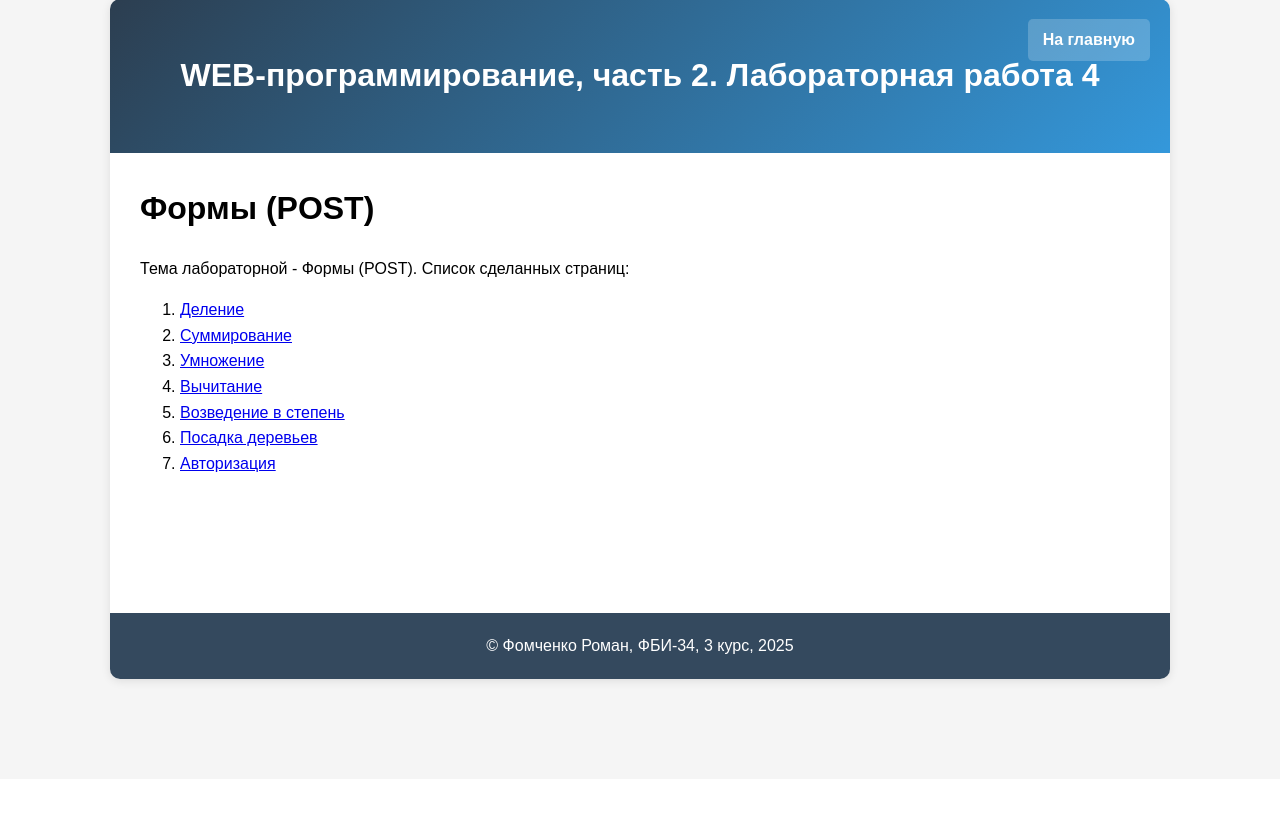
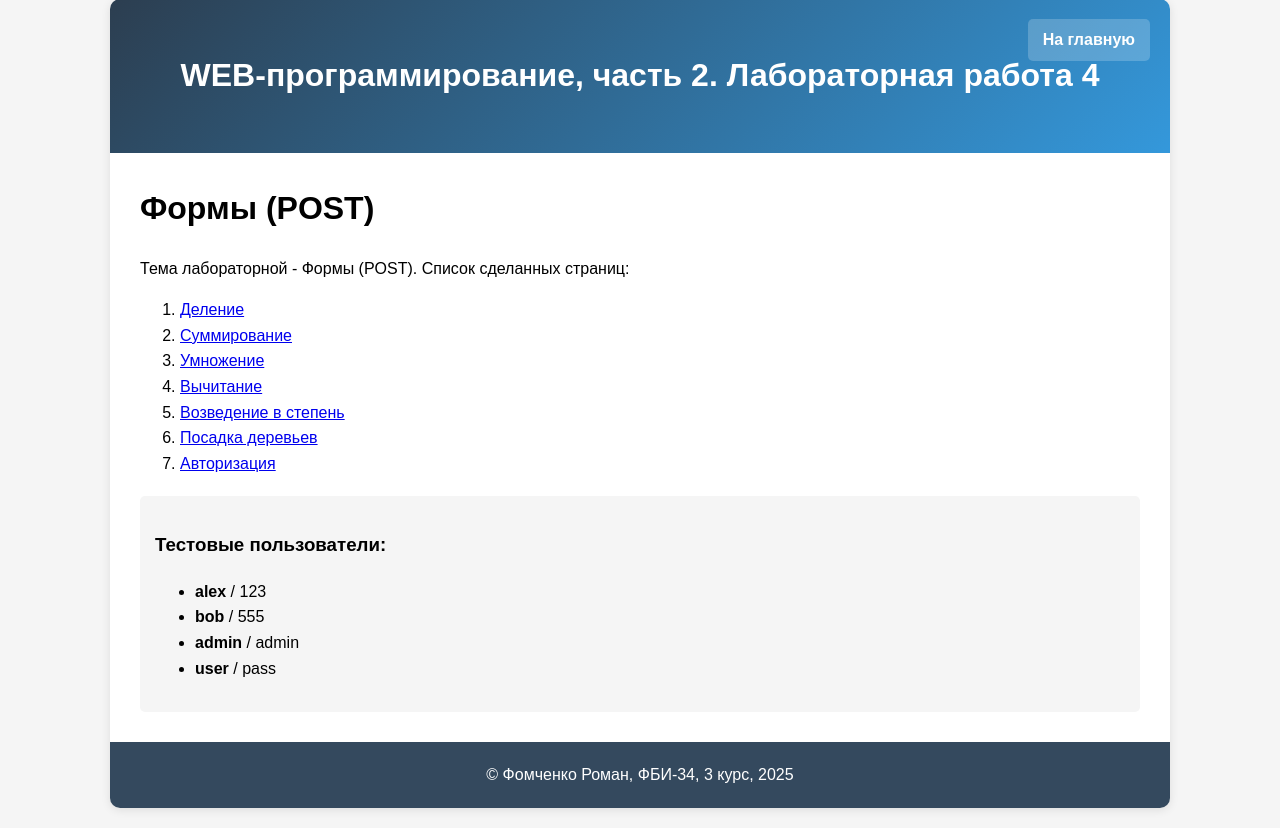
Before and after one commit to Sqkel0v3/web-back-labs, a Flask app: page /lab4/ in a window 1280 px wide. Shown: the part 21-849 px from the top of the page. Before the commit the page ends 708 px from the top, so only its background shows below. Run offline with Flask 3, Linux system fonts and the light colour scheme.

Commit message:
Сессия

```diff
--- a/lab4.py
+++ b/lab4.py
@@ -1,4 +1,4 @@
-from flask import Blueprint, render_template, request, redirect
+from flask import Blueprint, render_template, request, redirect, session
 lab4 = Blueprint('lab4', __name__)
 
 users = [
@@ -139,14 +139,26 @@ def tree():
 @lab4.route('/lab4/login', methods=['GET', 'POST'])
 def login():
     if request.method == 'GET':
-        return render_template('lab4/login.html', authorized=False)
+        if 'login' in session:
+            authorized = True
+            login = session['login']
+        else:
+            authorized = False
+            login = ''
+        return render_template('lab4/login.html', authorized=authorized, login=login)
 
     login = request.form.get('login')
     password = request.form.get('password')
 
     for user in users:
         if login == user['login'] and password == user['password']:
-            return render_template('lab4/login.html', login=login, authorized=True)
+            session['login'] = login
+            return redirect('/lab4/login')
 
     error = 'Неверные логин и/или пароль'
     return render_template('lab4/login.html', error=error, authorized=False)
+
+@lab4.route('/lab4/logout', methods=['POST'])
+def logout():
+    session.pop('login', None)
+    return redirect('/lab4/login')
--- a/templates/lab4/lab4.html
+++ b/templates/lab4/lab4.html
@@ -14,4 +14,14 @@
         <li><a href="/lab4/tree">Посадка деревьев</a></li>
         <li><a href="/lab4/login">Авторизация</a></li>
     </ol>
+
+    <div style="margin-top: 20px; background-color: #f5f5f5; padding: 15px; border-radius: 5px;">
+        <h3>Тестовые пользователи:</h3>
+        <ul>
+            <li><strong>alex</strong> / 123</li>
+            <li><strong>bob</strong> / 555</li>
+            <li><strong>admin</strong> / admin</li>
+            <li><strong>user</strong> / pass</li>
+        </ul>
+    </div>
 {% endblock %}
--- a/templates/lab4/login.html
+++ b/templates/lab4/login.html
@@ -5,6 +5,11 @@
 {% block main %}
     {% if authorized %}
         <h1>Добро пожаловать, {{ login }}!</h1>
+        <div>
+            <form action="/lab4/logout" method="post">
+                <button type="submit">Выход</button>
+            </form>
+        </div>
     {% else %}
         <h1>Вход</h1>
         <h2>Пожалуйста, авторизуйтесь</h2>
```
